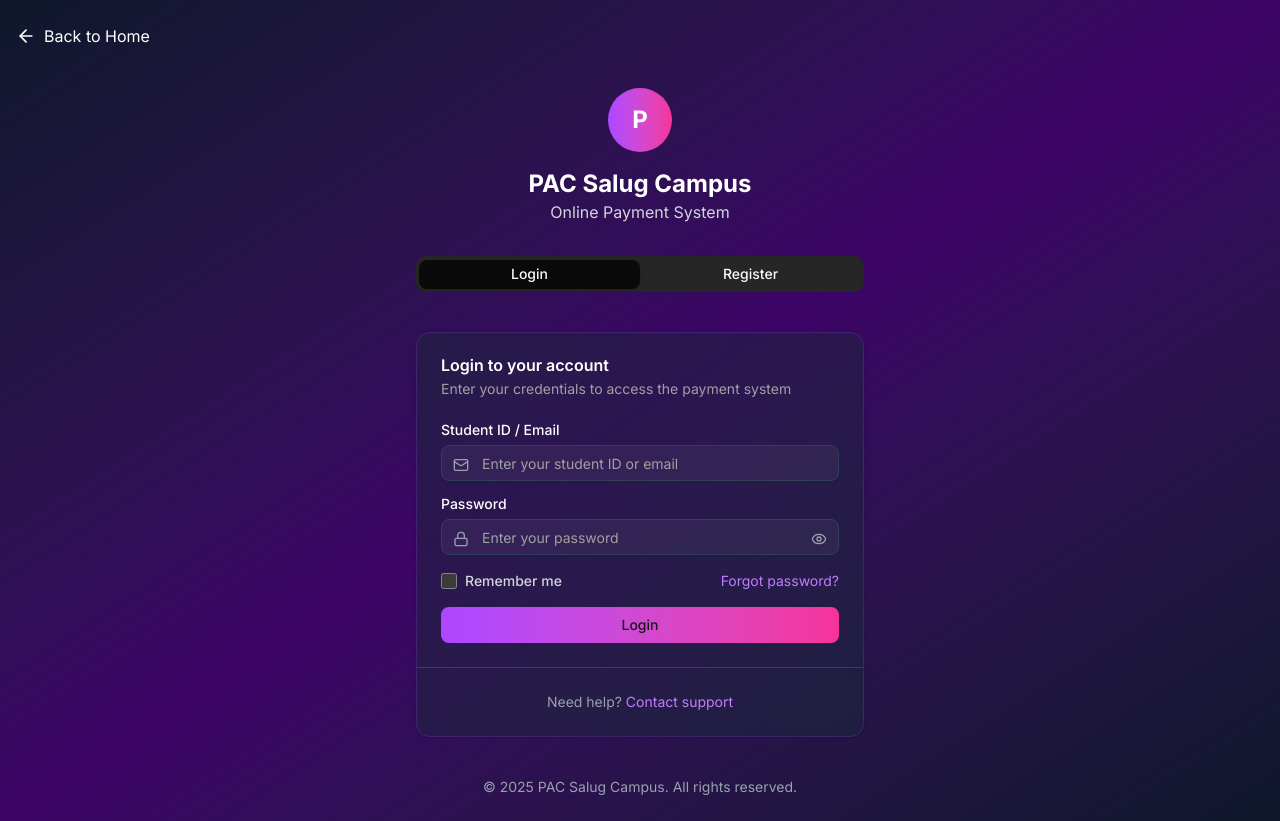
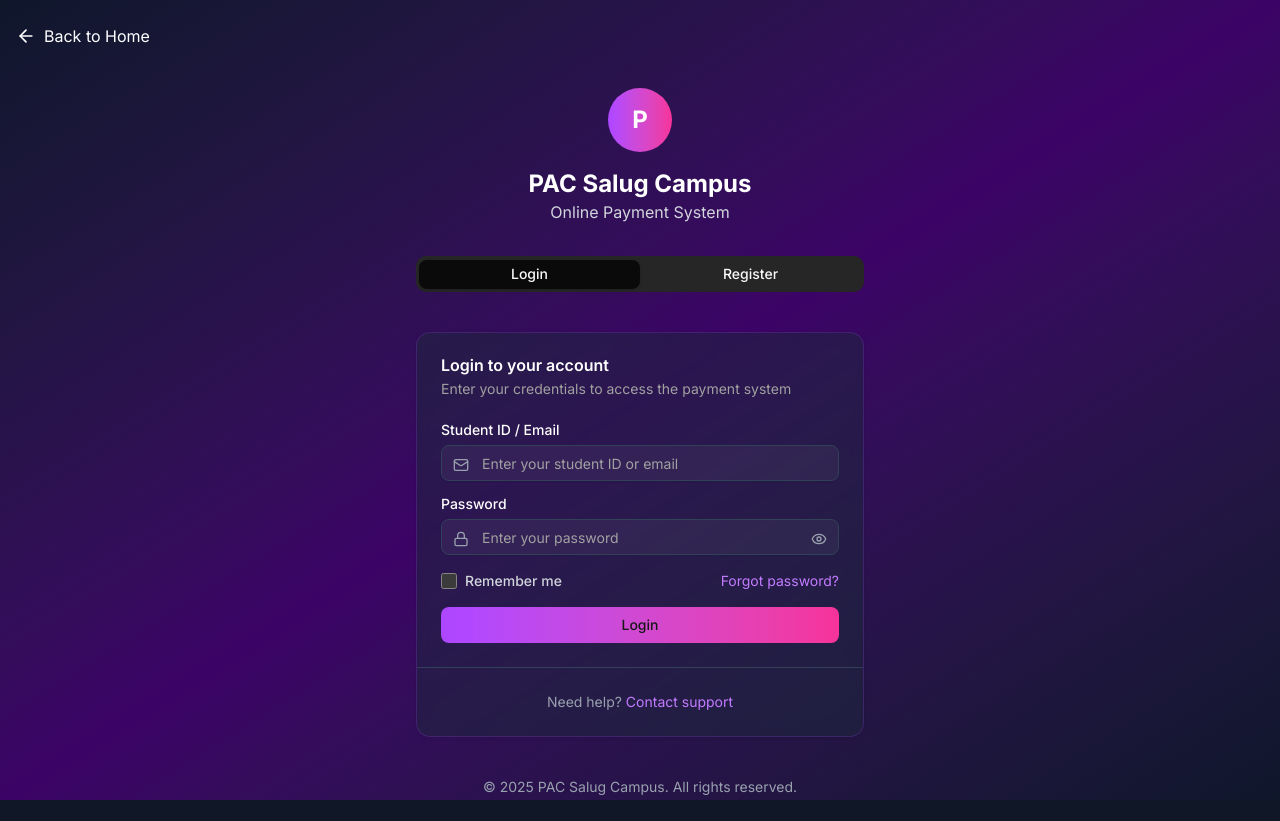
Before and after one commit to LemuelVelez/pac-online-payment, a Next.js app: page /login in a window 1280 px wide. After the commit the page ends 800 px from the top, so only its background shows below. Built offline with nearby package versions, Linux system fonts and the light colour scheme.

Commit message:
feat: fix overflow

```diff
--- a/app/globals.css
+++ b/app/globals.css
@@ -20,6 +20,7 @@
 @layer base {
   body {
     @apply bg-gray-50 text-gray-900 dark:bg-gray-900 dark:text-gray-100;
+    overflow:hidden;
   }
 
   h1,
--- a/app/login/page.tsx
+++ b/app/login/page.tsx
@@ -23,7 +23,7 @@ export default function LoginPage() {
     }
 
     return (
-        <div className="min-h-screen bg-gradient-to-br from-slate-900 via-purple-950 to-slate-900 flex flex-col">
+        <div className="max-h-screen overflow-y-auto bg-gradient-to-br from-slate-900 via-purple-950 to-slate-900 flex flex-col">
             <header className="container mx-auto py-6 px-4">
                 <Link href="/" className="flex items-center gap-2 text-white hover:text-purple-300 transition-colors">
                     <ArrowLeft className="h-5 w-5" />
--- a/app/make-payment/page.tsx
+++ b/app/make-payment/page.tsx
@@ -188,7 +188,7 @@ export default function MakePaymentPage() {
 
   return (
     <DashboardLayout>
-      <div className="container mx-auto px-4 py-8">
+      <div className="mx-auto px-4 py-8">
         <div className="mb-8">
           <h1 className="text-2xl font-bold text-white">Make a Payment</h1>
           <p className="text-gray-300">Pay your fees securely online via Paymongo</p>
--- a/components/layout/dashboard-layout.tsx
+++ b/components/layout/dashboard-layout.tsx
@@ -18,7 +18,7 @@ export function DashboardLayout({ children }: { children: React.ReactNode }) {
     }
 
     return (
-        <div className="flex h-screen bg-gray-100 dark:bg-gray-900">
+        <div className="flex max-h-screen bg-gray-100 dark:bg-gray-900">
             <DashboardSidebar isOpen={isSidebarOpen} onClose={handleCloseSidebar} />
             <div className="flex flex-col flex-1 overflow-y-auto">
                 <DashboardHeader onOpenSidebar={handleOpenSidebar} />
--- a/components/layout/main-layout.tsx
+++ b/components/layout/main-layout.tsx
@@ -9,7 +9,7 @@ interface MainLayoutProps {
 
 export function MainLayout({ children, showFullFooter = true }: MainLayoutProps) {
     return (
-        <div className="min-h-screen bg-gradient-to-br from-slate-900 via-purple-950 to-slate-900 flex flex-col">
+        <div className="max-h-screen bg-gradient-to-br from-slate-900 via-purple-950 to-slate-900 flex flex-col overflow-y-auto">
             <SiteHeader />
             <main className="flex-1">{children}</main>
             <SiteFooter fullFooter={showFullFooter} />
```
